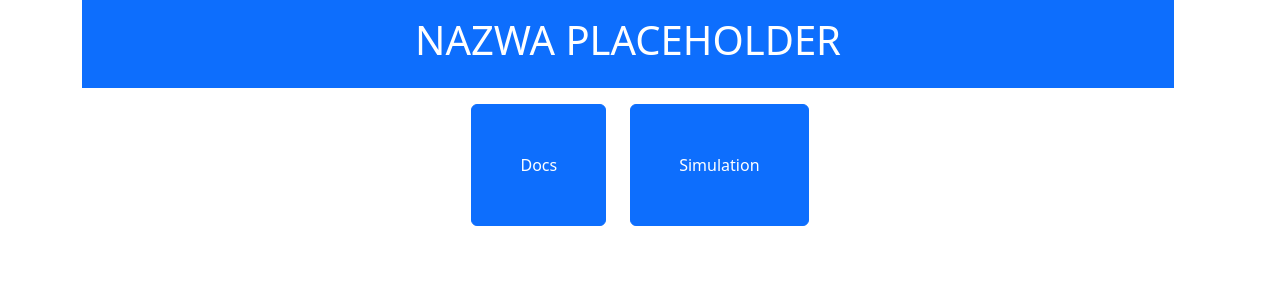
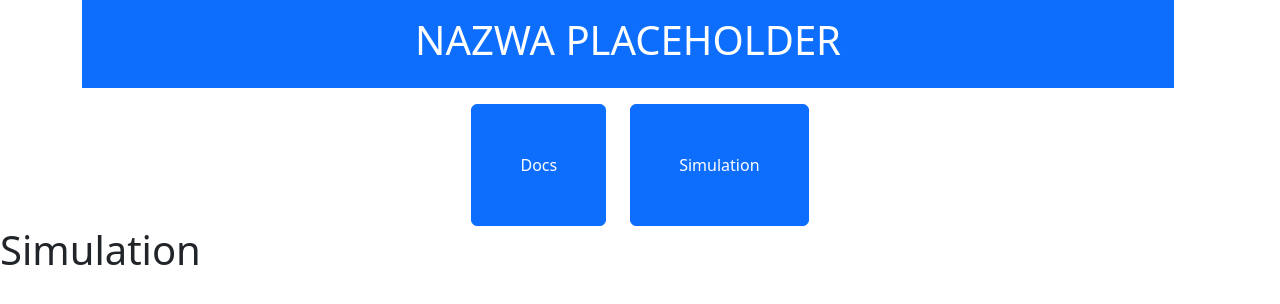
Before and after one commit to patynowskim/HacknarokX2026QuantumTransfer, a React app in the folder frontend/: page /simulation in a window 1280 px wide. Shown: the top 304 px of the page. Built offline with nearby package versions, Linux system fonts and the light colour scheme; the HTML template or start-up script is replaced by a standard one.

Commit message:
Frontend Router

```diff
--- a/frontend/package.json
+++ b/frontend/package.json
@@ -12,7 +12,8 @@
   "dependencies": {
     "bootstrap": "^5.3.8",
     "react": "^19.2.4",
-    "react-dom": "^19.2.4"
+    "react-dom": "^19.2.4",
+    "react-router-dom": "^7.14.1"
   },
   "devDependencies": {
     "@eslint/js": "^9.39.4",
--- a/frontend/src/App.jsx
+++ b/frontend/src/App.jsx
@@ -5,6 +5,7 @@ import Docs from './Docs'
 import { Button } from 'bootstrap'
 import 'bootstrap/dist/css/bootstrap.min.css';
 import 'bootstrap/dist/js/bootstrap.bundle.min.js';
+import { Routes, Route, Link } from 'react-router-dom';
 function App() {
 
   return (
@@ -17,14 +18,23 @@ function App() {
       </div>
       <div className="row justify-content-center">
         <div className="col-auto">
+          <Link to="/docs">
           <button className='btn btn-primary p-5'>Docs</button>
+          </Link>
         </div>
         <div className="col-auto">
           <button className='btn btn-primary p-5'>Simulation</button>
         </div>
       </div>
     </div>
+    <Routes>
+        <Route path="/simulation" element={<Simulation />} />
+        <Route path="/docs" element={<Docs />} />
+      </Routes>
     </>
+
+
+
   )
 }
 
--- a/frontend/src/Docs.jsx
+++ b/frontend/src/Docs.jsx
@@ -5,7 +5,7 @@ function Docs() {
 
   return (
     <>
-
+      <h1>Docs</h1>
     </>
   )
 }
--- a/frontend/src/Simulation.jsx
+++ b/frontend/src/Simulation.jsx
@@ -5,7 +5,7 @@ function Simulation() {
 
   return (
     <>
-
+      <h1>Simulation</h1>
     </>
   )
 }
```
Also changed, not shown: frontend/src/main.jsx (+5 -3 lines), 1 other file (tests, documents, lock files or other folders).
